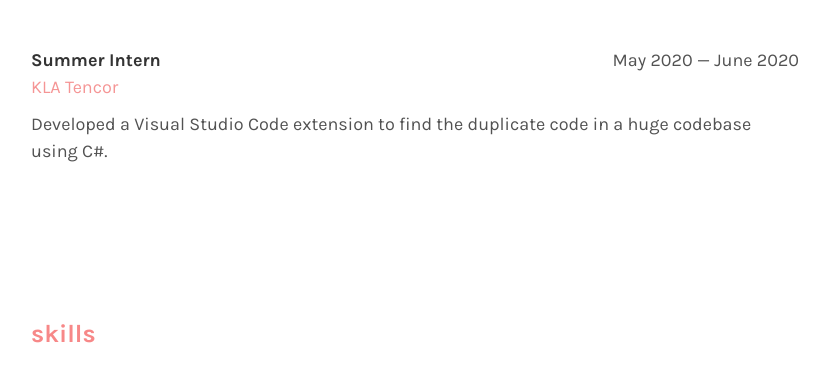
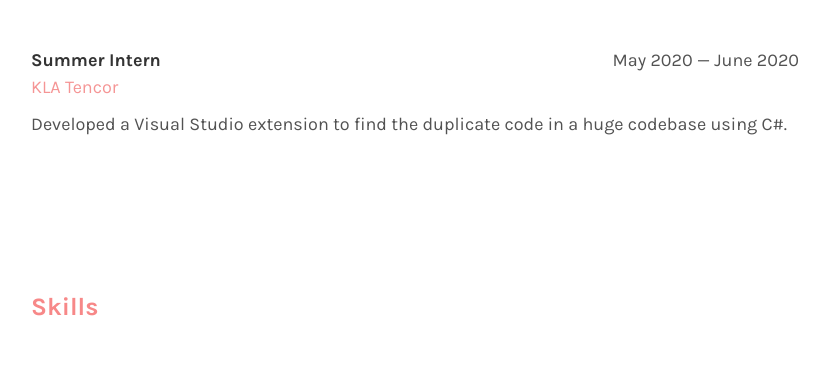
Before and after one commit to ankitthakur00/ankitthakur00.github.io, a plain HTML site: page index.html in a window 1280 px wide. Shown: the part 936-1308 px from the top of the page, without its empty margins (225-1054 px from the left). Drawn offline with nearby package versions, Linux system fonts and the light colour scheme.

Commit message:
Update index.html
added updated resume.

```diff
--- a/index.html
+++ b/index.html
@@ -14,7 +14,7 @@
 
 	<!-- Meta tags -->
 	<meta property="og:title" content="Ankit Kumar — Software Developer">
-	<meta property="og:description" content="DevOps Developer at IBM">
+	<meta property="og:description" content="Software Engineer at Epsilon">
 	<meta property="og:image" content="assets/img/profile-photo,jpg">
 	<meta property="og:url" content="ankitthakur.github.io">
 
@@ -96,7 +96,7 @@
 					</div>
 
 					<div class="my-2 my-lg-0">
-						<a class="btn btn-outline-primary btn-sm" id="download-button" href="assets/resume-Ankit.pdf" target="_blank">Download CV</a>
+						<a class="btn btn-outline-primary btn-sm" id="download-button" href="assets/ankit_kumar_resume.pdf" target="_blank">Download CV</a>
 
 					</div>
 
@@ -180,7 +180,7 @@
 						</div>
 						<div class="description">
 							<p>
-								Developed a Visual Studio Code extension to find the duplicate code in a huge codebase using C#.
+								Developed a Visual Studio extension to find the duplicate code in a huge codebase using C#.
 							</p>
 						</div>
 					</div>
@@ -189,7 +189,7 @@
 				<a class="anchor" id="skills"></a>
 				<div class="section" id="skills-section">
 
-					<div class="title">skills</div>
+					<div class="title">Skills</div>
 
 					<div class="subsection">
 
```
